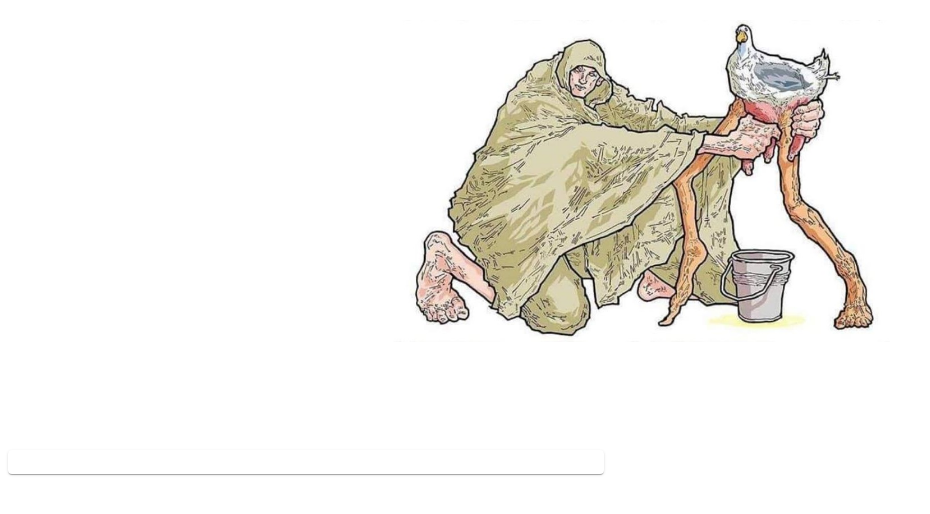
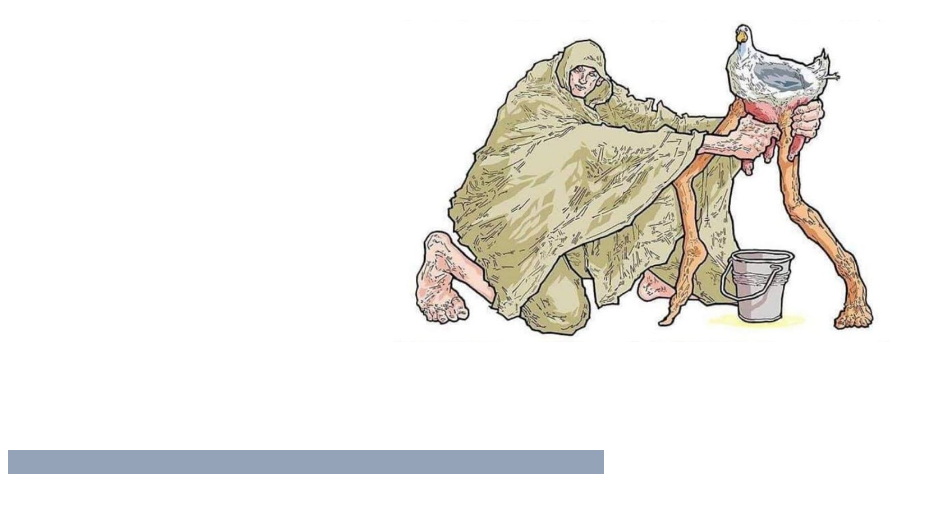
Before and after one commit to CarlJMcGee/the-gull-choice, a Next.js app: page /0 in a window 1280 px wide. Shown: the top 514 px of the page, without its empty margins (0-930 px from the left). Built offline with nearby package versions, Linux system fonts and the light colour scheme.

Commit message:
moved tw stuff out of mui components

```diff
--- a/src/app/components/ChoiceButton/index.tsx
+++ b/src/app/components/ChoiceButton/index.tsx
@@ -19,7 +19,10 @@ export default function ChoiceButton({
 }: IChoiceButtonProps) {
   return (
     <Grid item xs={12} md={6} className="flex justify-center">
-      <Link href={link} className="m-2 w-full">
+      <Link
+        href={link}
+        className="m-2 w-full bg-slate-400 p-3 text-white hover:bg-slate-700"
+      >
         <motion.div
           initial={{ scale: "80%", opacity: 0 }}
           animate={{ scale: "100%", opacity: 100 }}
@@ -29,7 +32,7 @@ export default function ChoiceButton({
             transition: { type: "tween", duration: 0.3 },
           }}
         >
-          <Paper className="w-full bg-slate-400 p-3 text-white hover:bg-slate-700">
+          <Paper className="w-full ">
             <h3 className="text-2xl font-bold">{title}</h3>
             <p>{body}</p>
           </Paper>
```
